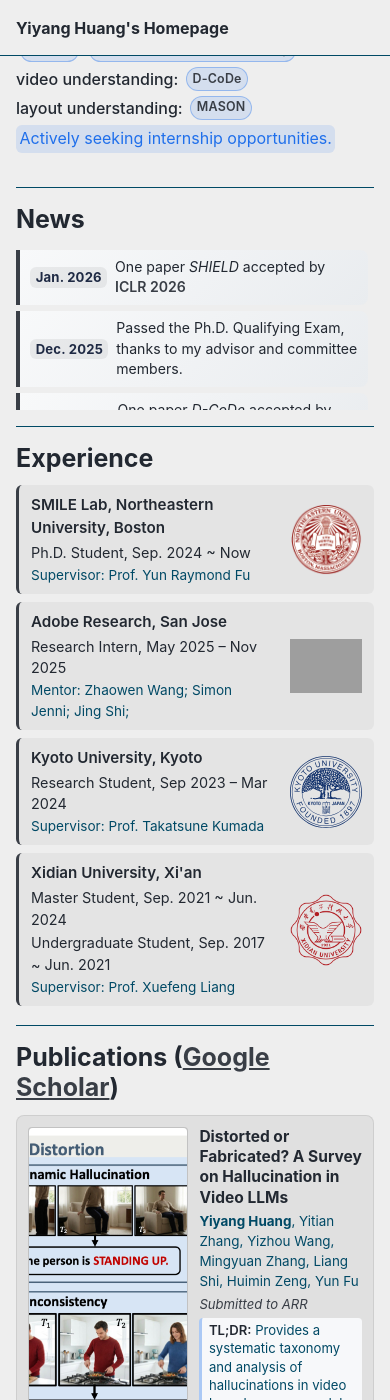
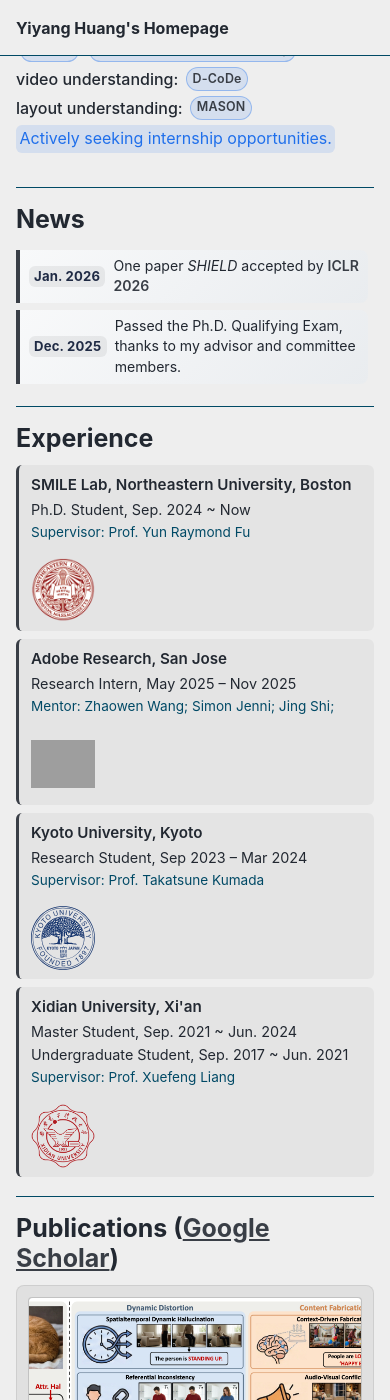
Before and after one commit to hukcc/hukcc.github.io, a Jekyll site: the page built from _pages/about.md, in a window 390 px wide and 1400 px high, scrolled down 508 px. Built offline with Jekyll 4.4.1, drawn with Linux system fonts in a browser that asks for light colours; a script that is not in the unit is left out; some of the changed lines change nothing that is shown; grey boxes are pictures that could not be loaded.

Commit message:
Add responsive styles for mobile and tablet
- Stack publication cards and resize thumbnails on small screens
- Disable hover previews on touch devices
- Compact news and buttons for narrow viewports
- Stack experience cards on smaller screens

```diff
--- a/_pages/about.md
+++ b/_pages/about.md
@@ -565,6 +565,55 @@ redirect_from:
 .exp-list a {
   text-decoration: none;
 }
+
+/* Responsive tweaks */
+@media (max-width: 900px) {
+  .pub-item {
+    flex-direction: column;
+  }
+
+  .pub-thumb {
+    width: 100%;
+    height: 180px;
+  }
+
+  .pub-thumb-preview {
+    display: none !important;
+  }
+
+  .pub-meta-row {
+    justify-content: flex-start;
+  }
+
+  .exp-item {
+    flex-direction: column;
+    align-items: flex-start;
+  }
+
+  .exp-media {
+    width: 64px;
+    height: 64px;
+  }
+}
+
+@media (max-width: 600px) {
+  .news-container {
+    max-height: 140px;
+  }
+
+  .news-item {
+    padding: 0.4em 0.55em;
+  }
+
+  .pub-thumb {
+    height: 160px;
+  }
+
+  .pub-link {
+    font-size: 0.66em;
+    padding: 0.16em 0.4em;
+  }
+}
 </style>
 
 ---
```
